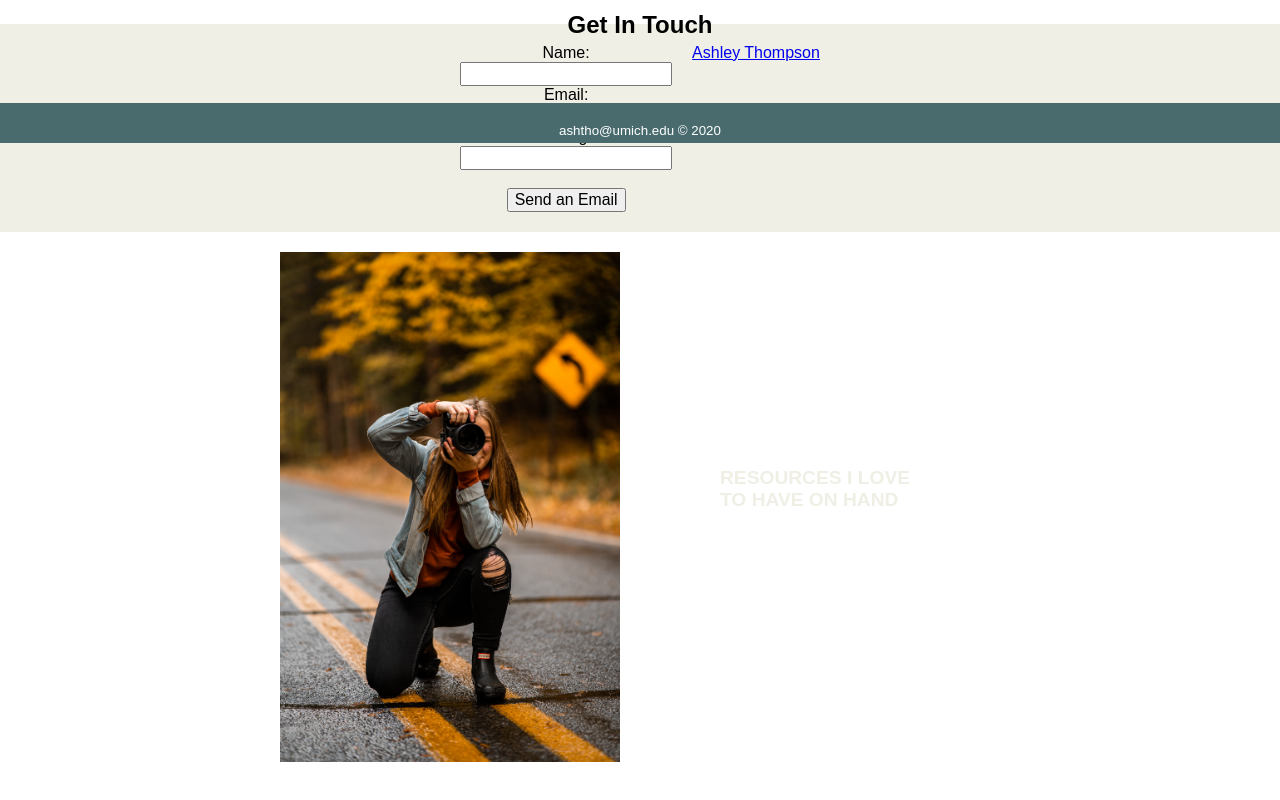
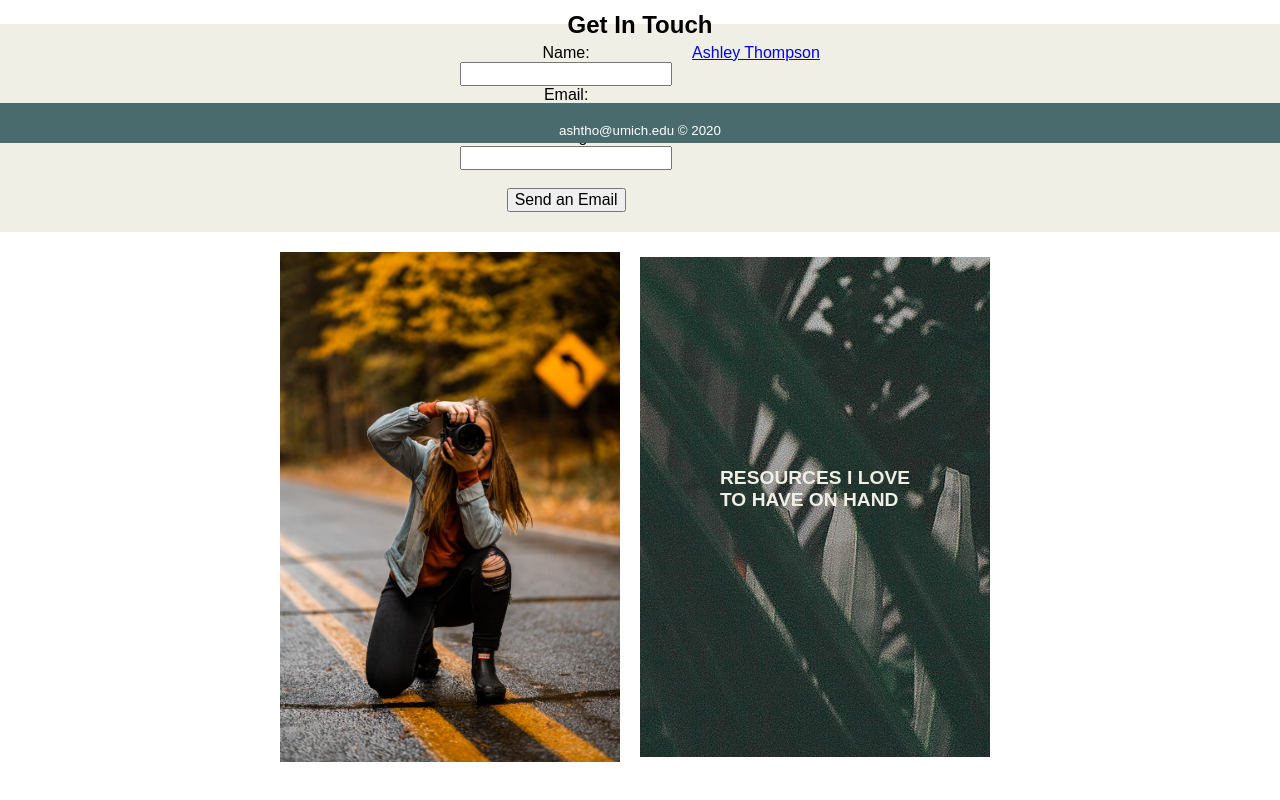
Before and after one commit to Ashleytho/portfolio, a plain HTML site: page about.html in a window 1280 px wide. Shown: the part 657-1457 px from the top of the page. Drawn offline with Linux system fonts and the light colour scheme; the site is published under a folder, as on GitHub Pages, so addresses that start at the root find nothing.

Commit message:
Update style.css

```diff
--- a/css/style.css
+++ b/css/style.css
@@ -235,7 +235,7 @@ footer p{
   }
 
   .flip-card-front {
-    background-image: url("/images/resources.JPG");
+    background-image: url("../images/resources.JPG");
     background-position: right;
     color:  #EFEFE5;
     text-align: center;
```
